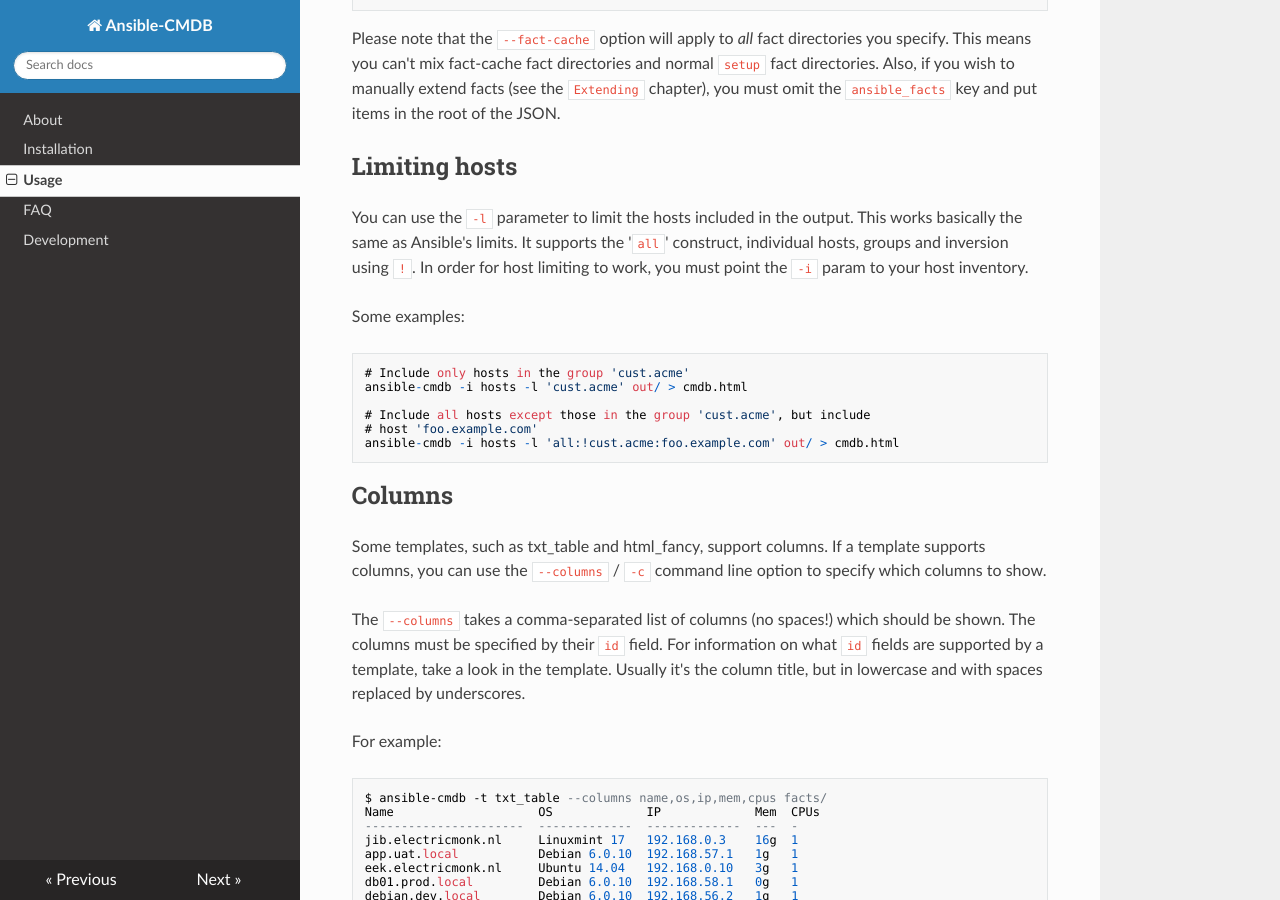
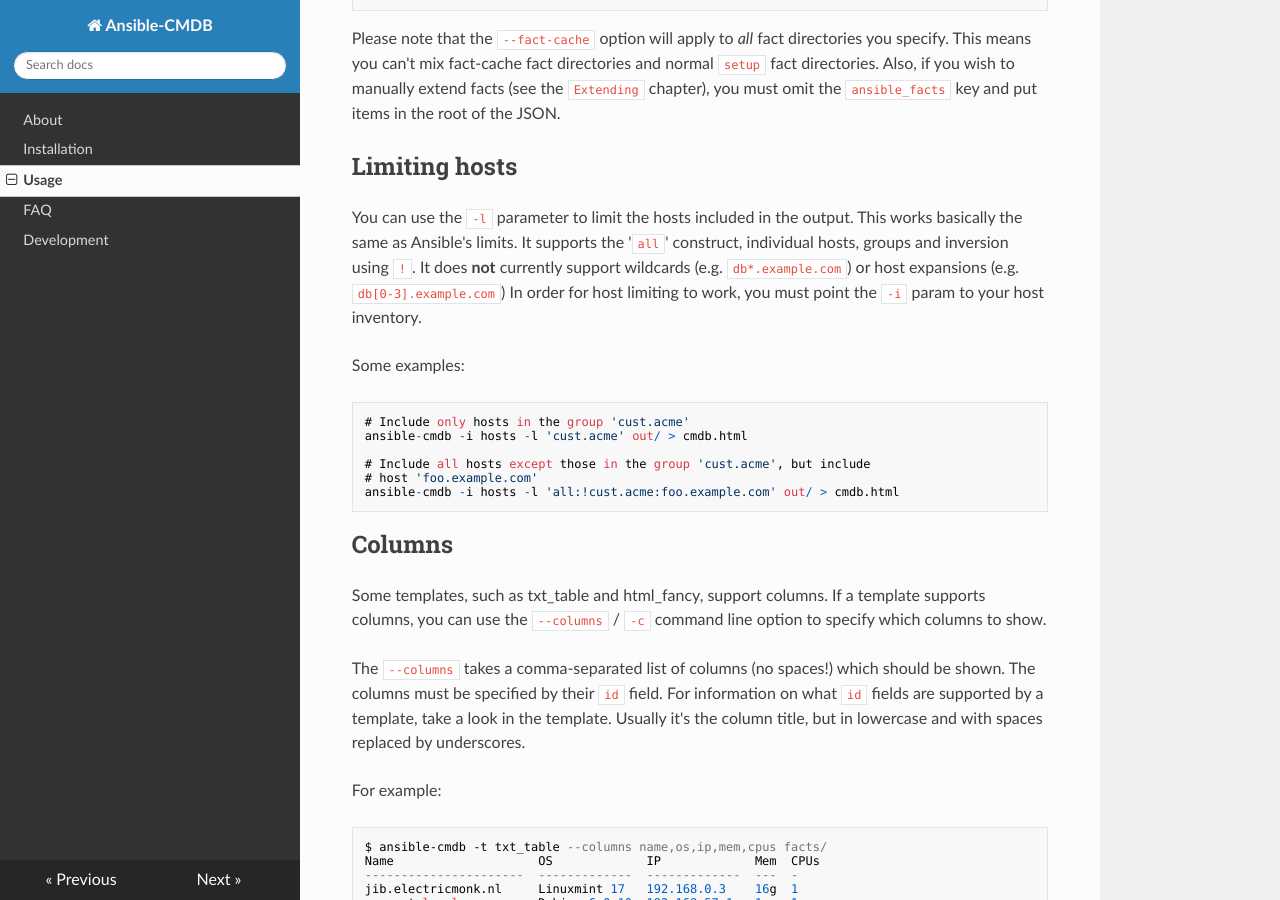
Before and after one commit to fboender/ansible-cmdb, an MkDocs documentation site: the page built from docs/usage.md, in a window 1280 px wide and 900 px high, scrolled down 4503 px. Built offline with MkDocs 1.6.1, drawn with Linux system fonts in a browser that asks for light colours; nearby versions of some CDN libraries; old or Windows-style settings are respelled for this version of MkDocs.

Commit message:
Update docs.

```diff
--- a/docs/usage.md
+++ b/docs/usage.md
@@ -224,8 +224,10 @@ the root of the JSON.
 
 You can use the `-l` parameter to limit the hosts included in the output. This
 works basically the same as Ansible's limits. It supports the '`all`'
-construct, individual hosts, groups and inversion using `!`. In order for host
-limiting to work, you must point the `-i` param to your host inventory.
+construct, individual hosts, groups and inversion using `!`. It does **not**
+currently support wildcards (e.g. `db*.example.com`) or host expansions (e.g.
+`db[0-3].example.com`) In order for host limiting to work, you must point the
+`-i` param to your host inventory.
 
 Some examples:
 
```
